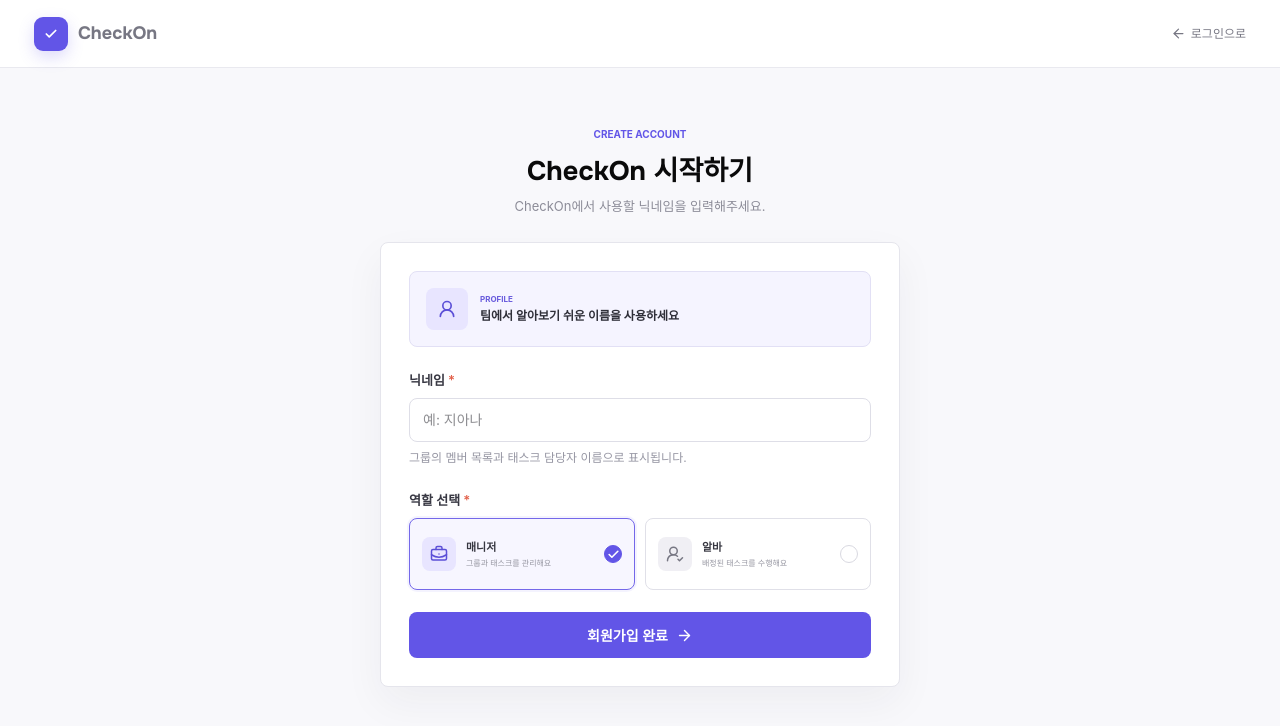
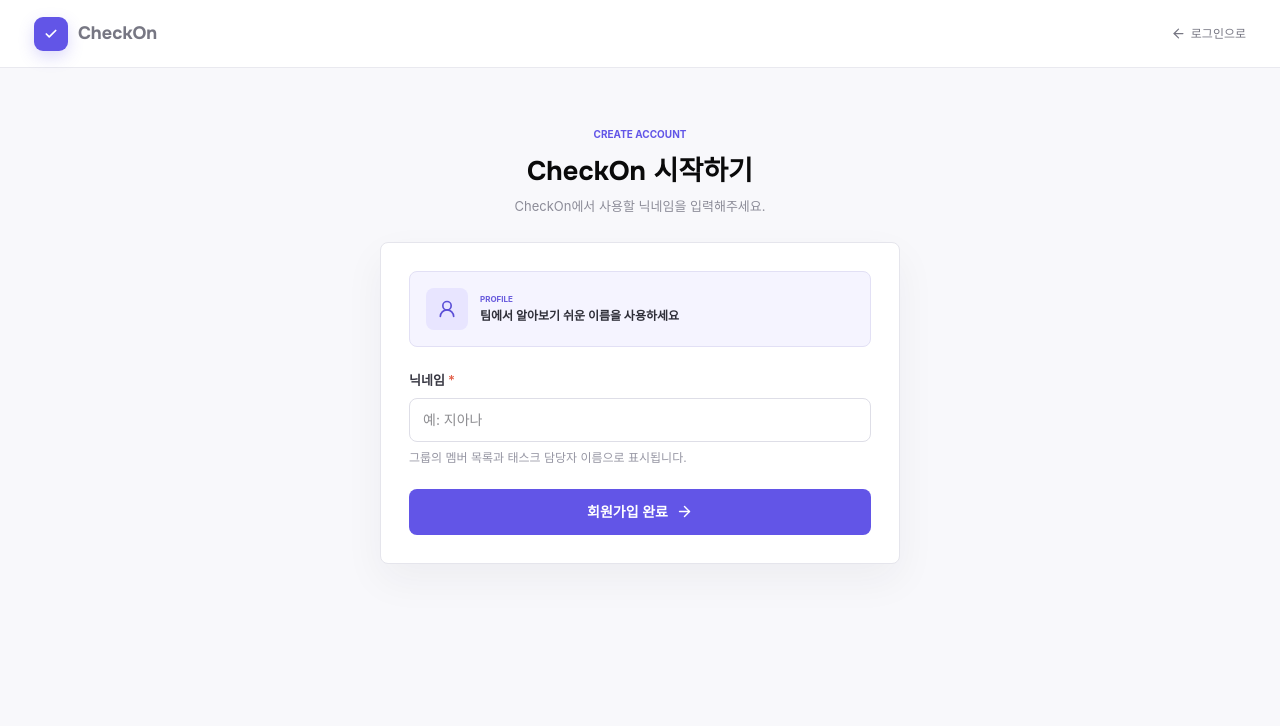
Before and after one commit to KTB4-AI-HACKATHON-11/front, a React (Vite) app: page /signup in a window 1280 px wide. Shown: the top 726 px of the page. Built offline with nearby package versions, Linux system fonts and the light colour scheme.

Commit message:
feat: 회원가입에서 롤을 받지 않도록 수정

```diff
--- a/src/app/api/memberApi.js
+++ b/src/app/api/memberApi.js
@@ -4,16 +4,16 @@
 /**
  * 회원가입
  * POST /api/v1/members
- * @param {{ nickname: string, role: "MANAGER" | "WORKER" }} params
+ * @param {{ nickname: string }} params
  * @returns {Promise<{ memberId: number, nickname: string, role: string }>}
  * 실패:
  *   400 - 요청 형식 오류 (닉네임/역할 누락 또는 형식 불일치)
  *   409 - 이미 사용 중인 닉네임
  */
-export function signupMember({ nickname, role }) {
+export function signupMember({ nickname }) {
   return apiRequest("/members", {
     method: "POST",
-    body: { nickname, role },
+    body: { nickname },
   });
 }
 
--- a/src/app/pages/signup/SignupPage.css
+++ b/src/app/pages/signup/SignupPage.css
@@ -118,101 +118,6 @@
   margin-bottom: 4px;
 }
 
-.signup-role-fieldset {
-  margin: 24px 0 4px;
-  padding: 0;
-  border: 0;
-}
-
-.signup-role-fieldset legend {
-  margin-bottom: 8px;
-  color: #383843;
-  font-size: 13px;
-  font-weight: 600;
-}
-
-.signup-role-list {
-  display: grid;
-  grid-template-columns: 1fr 1fr;
-  gap: 10px;
-}
-
-.signup-role {
-  position: relative;
-  display: flex;
-  min-height: 72px;
-  align-items: center;
-  gap: 10px;
-  padding: 12px;
-  border: 1px solid #e0e0e8;
-  border-radius: 8px;
-  background: white;
-  color: #777783;
-  text-align: left;
-  cursor: pointer;
-}
-
-.signup-role--selected {
-  border-color: #7468e9;
-  background: #f7f6ff;
-  box-shadow: 0 0 0 2px rgba(98, 85, 231, 0.07);
-}
-
-.signup-role__icon {
-  display: flex;
-  width: 34px;
-  height: 34px;
-  flex: 0 0 auto;
-  align-items: center;
-  justify-content: center;
-  border-radius: 8px;
-  background: #f0eff4;
-}
-
-.signup-role--selected .signup-role__icon {
-  background: #e8e5ff;
-  color: #5b4fd7;
-}
-
-.signup-role__copy {
-  min-width: 0;
-  flex: 1;
-}
-
-.signup-role__copy strong,
-.signup-role__copy small {
-  display: block;
-}
-
-.signup-role__copy strong {
-  color: #373741;
-  font-size: 11px;
-}
-
-.signup-role__copy small {
-  margin-top: 2px;
-  color: #9696a1;
-  font-size: 8px;
-  white-space: nowrap;
-}
-
-.signup-role__check {
-  display: flex;
-  width: 18px;
-  height: 18px;
-  flex: 0 0 auto;
-  align-items: center;
-  justify-content: center;
-  border: 1px solid #d9d9e1;
-  border-radius: 50%;
-  color: white;
-}
-
-.signup-role--selected .signup-role__check {
-  border-color: #6255e7;
-  background: #6255e7;
-}
-
 .signup-form__error {
   margin: 16px 0 0;
   padding: 10px 12px;
@@ -222,10 +127,6 @@
   color: #c23a3a;
   font-size: 12px;
   line-height: 1.5;
-}
-
-.signup-role-fieldset:disabled {
-  opacity: 0.7;
 }
 
 .auth-submit:disabled {
@@ -246,8 +147,4 @@
     padding: 20px;
   }
 
-  .signup-role-list {
-    grid-template-columns: 1fr;
-  }
-
 }
--- a/src/app/pages/signup/SignupPage.jsx
+++ b/src/app/pages/signup/SignupPage.jsx
@@ -3,14 +3,12 @@
 import { Link, useNavigate } from "react-router";
 import BrandMark from "../../components/BrandMark";
 import NicknamePreview from "./components/NicknamePreview";
-import RoleSelector from "./components/RoleSelector";
 import { ApiError } from "../../api/client";
 import { signupMember } from "../../api/memberApi";
 import "./SignupPage.css";
 
 export default function SignupPage({ onSignup }) {
   const navigate = useNavigate();
-  const [role, setRole] = useState("MANAGER");
   const [isSubmitting, setIsSubmitting] = useState(false);
   const [errorMessage, setErrorMessage] = useState("");
 
@@ -30,7 +28,7 @@
     setErrorMessage("");
     setIsSubmitting(true);
     try {
-      const member = await signupMember({ nickname, role });
+      const member = await signupMember({ nickname });
       onSignup({
         memberId: member.memberId,
         nickname: member.nickname,
@@ -78,11 +76,6 @@
             <p className="field-hint">그룹의 멤버 목록과 태스크 담당자 이름으로 표시됩니다.</p>
           </div>
 
-          <fieldset className="signup-role-fieldset" disabled={isSubmitting}>
-            <legend>역할 선택<span className="field-label__required">*</span></legend>
-            <RoleSelector value={role} onChange={setRole} />
-          </fieldset>
-
           {errorMessage && (
             <p className="signup-form__error" role="alert">{errorMessage}</p>
           )}
--- a/src/app/pages/signup/components/RoleSelector.jsx
+++ /dev/null
@@ -1,35 +0,0 @@
-import { BriefcaseBusiness, Check, UserRoundCheck } from "lucide-react";
-
-const roles = [
-  {
-    value: "MANAGER",
-    label: "매니저",
-    description: "그룹과 태스크를 관리해요",
-    icon: BriefcaseBusiness,
-  },
-  {
-    value: "WORKER",
-    label: "알바",
-    description: "배정된 태스크를 수행해요",
-    icon: UserRoundCheck,
-  },
-];
-
-export default function RoleSelector({ value, onChange }) {
-  return (
-    <div className="signup-role-list">
-      {roles.map(({ value: roleValue, label, description, icon: Icon }) => (
-        <button
-          type="button"
-          className={`signup-role ${value === roleValue ? "signup-role--selected" : ""}`}
-          key={roleValue}
-          onClick={() => onChange(roleValue)}
-        >
-          <span className="signup-role__icon"><Icon size={18} /></span>
-          <span className="signup-role__copy"><strong>{label}</strong><small>{description}</small></span>
-          <span className="signup-role__check">{value === roleValue && <Check size={13} strokeWidth={3} />}</span>
-        </button>
-      ))}
-    </div>
-  );
-}
```
